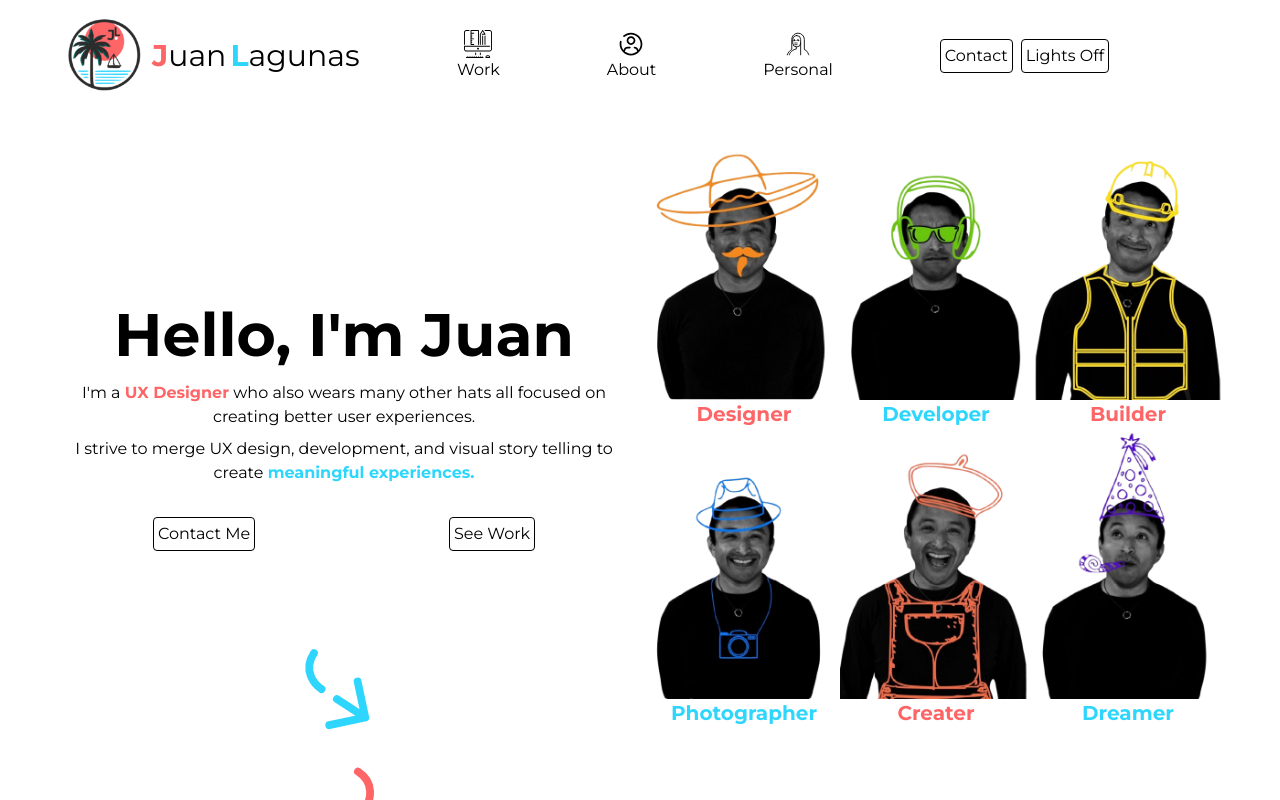
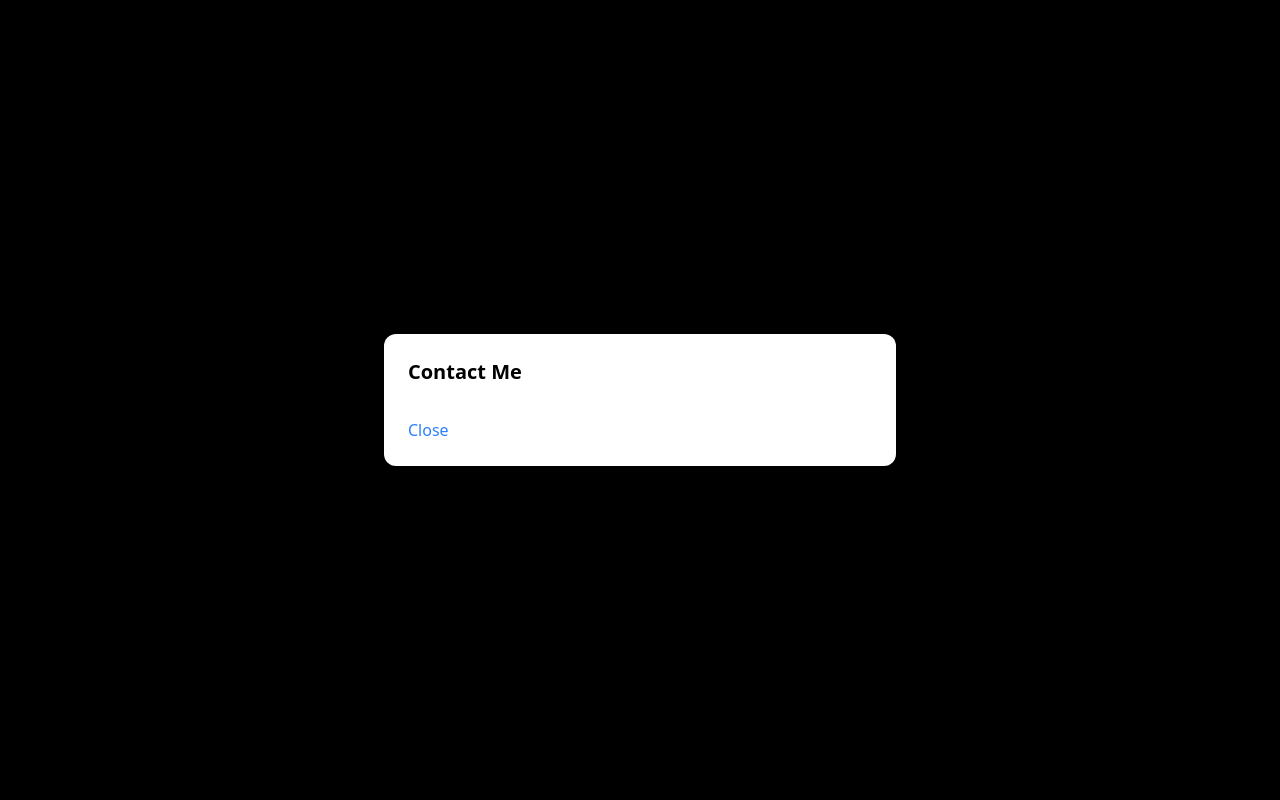
Before and after one commit to dev-jLagunas/ux-portfolio, a Vue app: page /#/ in a window 1280 px wide. Both pictures are taken after a click on the button "Contact". Shown: the top 800 px of the page. Built offline with nearby package versions, Linux system fonts and the light colour scheme.

Commit message:
feat: set up toggle open close of ContactModal.vue

```diff
--- a/src/App.vue
+++ b/src/App.vue
@@ -2,6 +2,7 @@
 import TheNavbar from './components/TheNavbar.vue'
 import TheSidebar from './components/TheSidebar.vue'
 import TheFooter from '@/components/TheFooter.vue'
+import ContactModal from '@/components/ContactModal.vue'
 </script>
 
 <template>
@@ -13,6 +14,8 @@ import TheFooter from '@/components/TheFooter.vue'
     </transition>
   </router-view>
   <TheFooter />
+
+  <ContactModal />
 </template>
 
 <style scoped>
--- /dev/null
+++ b/src/components/ContactModal.vue
@@ -0,0 +1,21 @@
+<script setup>
+import { showContactModal } from '@/composables/useContactModal'
+
+function closeModal() {
+  showContactModal.value = false
+}
+</script>
+
+<template>
+  <div
+    v-if="showContactModal"
+    class="fixed inset-0 z-50 bg-black bg-opacity-50 flex items-center justify-center"
+  >
+    <div class="bg-white p-6 rounded-xl shadow-xl w-[90%] max-w-lg">
+      <h2 class="text-xl font-bold mb-4">Contact Me</h2>
+      <button @click="closeModal" class="mt-4 text-blue-500 hover:underline">Close</button>
+    </div>
+  </div>
+</template>
+
+<style scoped></style>
--- a/src/components/TheNavbar.vue
+++ b/src/components/TheNavbar.vue
@@ -1,5 +1,6 @@
 <script setup>
 import { ref, watch, computed } from 'vue'
+import { showContactModal } from '@/composables/useContactModal'
 import nameLogoDark from '@/assets/images/name_logo_sm.png'
 import nameLogoLight from '@/assets/images/name-logo-light.png'
 import userDarkSvg from '@/assets/svgs/dark-user.svg'
@@ -23,6 +24,11 @@ watch(isDarkMode, (val) => {
   const root = document.documentElement
   val ? root.classList.add('dark') : root.classList.remove('dark')
 })
+
+// Methods
+function openModal() {
+  showContactModal.value = true
+}
 </script>
 
 <template>
@@ -56,7 +62,10 @@ watch(isDarkMode, (val) => {
 
       <div class="flex flex-col gap-2 items-center lg:flex-row">
         <li>
-          <button class="nav-btn-styles hover:bg-pink hover:text-white hover:cursor-pointer">
+          <button
+            class="nav-btn-styles hover:bg-pink hover:text-white hover:cursor-pointer"
+            @click="openModal"
+          >
             Contact
           </button>
         </li>
--- a/src/components/TheSidebar.vue
+++ b/src/components/TheSidebar.vue
@@ -1,5 +1,6 @@
 <script setup>
 import { ref, watch, computed } from 'vue'
+import { showContactModal } from '@/composables/useContactModal'
 import { useRouter } from 'vue-router'
 import nameLogoDark from '@/assets/images/name_logo_sm.png'
 import nameLogoLight from '@/assets/images/name-logo-light.png'
@@ -34,6 +35,12 @@ watch(isDarkMode, (val) => {
   const root = document.documentElement
   val ? root.classList.add('dark') : root.classList.remove('dark')
 })
+
+// Methods
+function openModal() {
+  showContactModal.value = true
+  isOpen.value = false
+}
 </script>
 
 <template>
@@ -75,7 +82,10 @@ watch(isDarkMode, (val) => {
           </li>
           <div class="flex-col-center gap-2">
             <li>
-              <button class="nav-btn-styles hover:bg-white hover:text-pink hover:cursor-pointer">
+              <button
+                class="nav-btn-styles hover:bg-white hover:text-pink hover:cursor-pointer"
+                @click="openModal"
+              >
                 Contact
               </button>
             </li>
--- /dev/null
+++ b/src/composables/useContactModal.js
@@ -0,0 +1,2 @@
+import { ref } from 'vue'
+export const showContactModal = ref(false)
--- a/src/views/ContactView.vue
+++ /dev/null
@@ -1,8 +0,0 @@
-<script setup></script>
-
-<template>
-  <h1>contact view goes here</h1>
-  <p>contact me links go here. links to my contact info here</p>
-</template>
-
-<style scoped></style>
```
